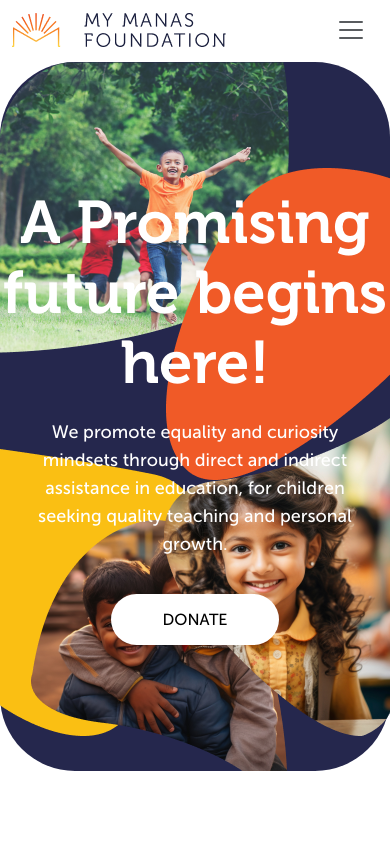
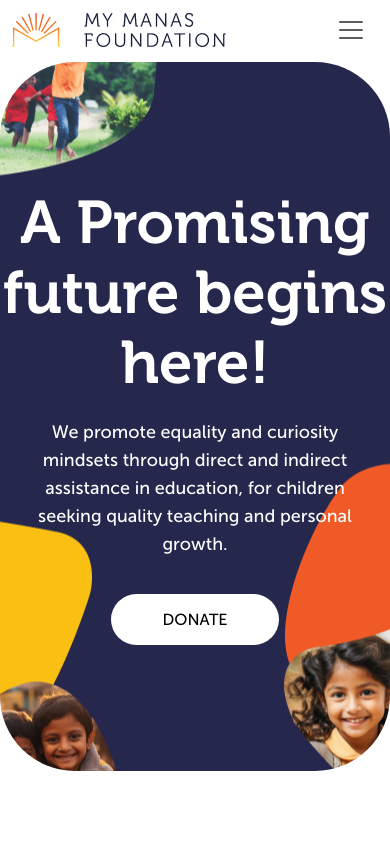
Before and after one commit to FiveOnlineSite/manas-foundation, a React (Create React App) app in the folder frontend/: page / in a window 390 px wide. Shown: the top 844 px of the page. Built offline with nearby package versions, Linux system fonts and the light colour scheme.

Commit message:
added mobile banner img

```diff
--- a/frontend/src/index.css
+++ b/frontend/src/index.css
@@ -943,3 +943,18 @@ nav .navbar-nav .nav-item a,
     margin-top: 50px;
   }
 }
+
+@media screen and (max-width: 500px) {
+  .banner .container-fluid {
+    background-image: url("../public/images/banner/manas\ Mobile\ header.png");
+    background-repeat: no-repeat;
+    background-position: center;
+    width: 100%;
+    background-color: transparent;
+  }
+
+  .banner .container-fluid .left-img-div,
+  .banner .container-fluid .right-img-div {
+    display: none;
+  }
+}
```
Also changed, not shown: frontend/public/images/banner/manas Mobile header.png (added).
